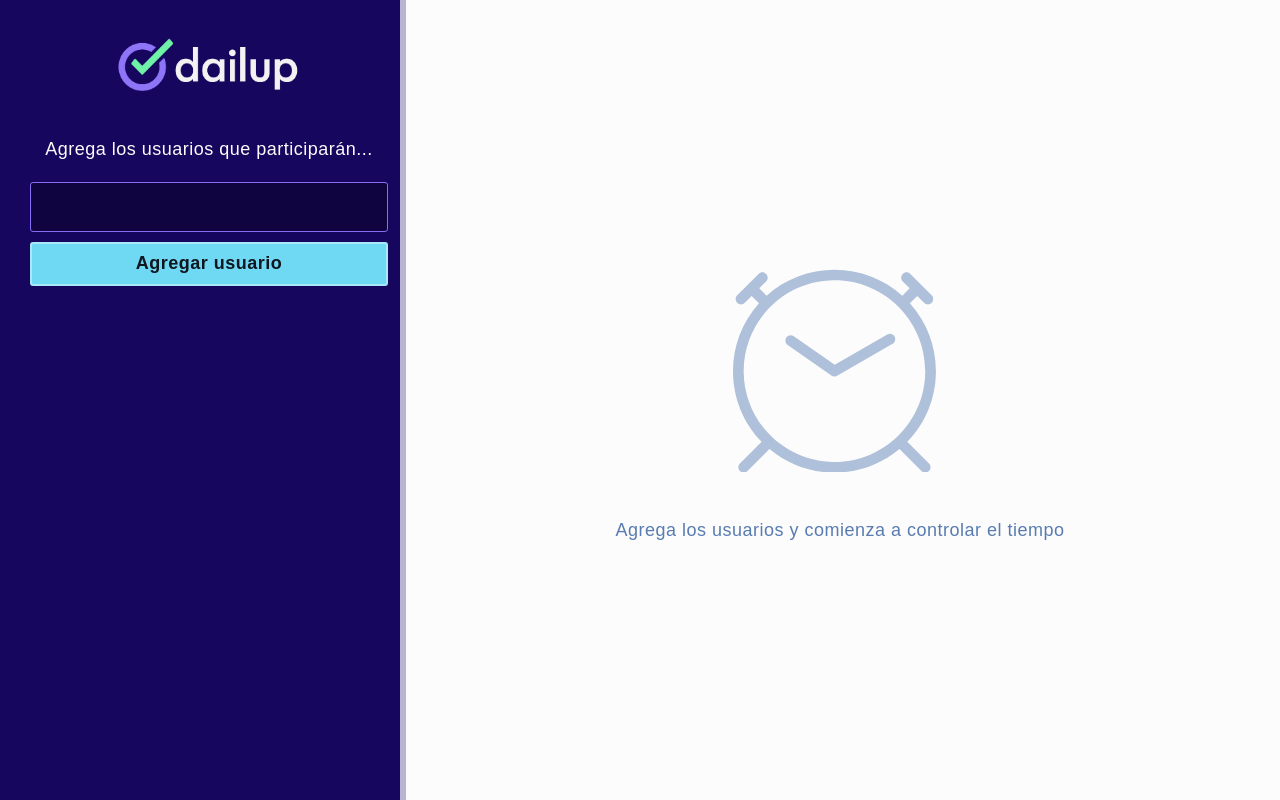
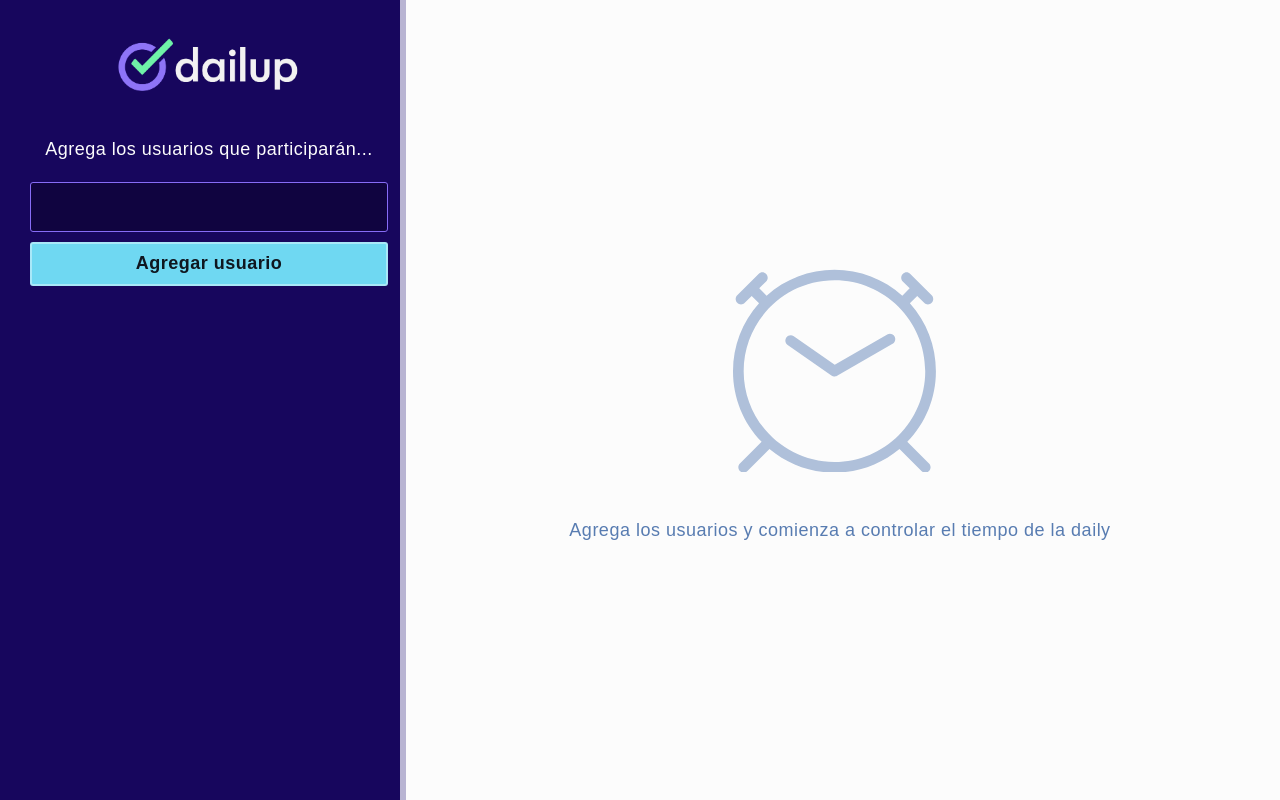
Before and after one commit to Mathiew82/dailup, a Vue app: page / in a window 1280 px wide. Built offline with nearby package versions, Linux system fonts and the light colour scheme.

Commit message:
Modificado el texto informativo de la home

```diff
--- a/src/components/Content.vue
+++ b/src/components/Content.vue
@@ -42,7 +42,7 @@
         d="M15.129 7.25c-0.138-0.239-0.444-0.321-0.683-0.183l-4.92 2.841-3.835-2.685c-0.226-0.158-0.538-0.103-0.696 0.123s-0.103 0.538 0.123 0.696l4.096 2.868c0.001 0.001 0.002 0.001 0.002 0.002 0.009 0.006 0.018 0.012 0.027 0.017 0.002 0.001 0.004 0.003 0.006 0.004 0.009 0.005 0.018 0.010 0.027 0.015 0.002 0.001 0.004 0.002 0.006 0.003 0.010 0.005 0.020 0.009 0.031 0.014 0.006 0.003 0.013 0.005 0.019 0.007 0.004 0.001 0.008 0.003 0.013 0.005 0.007 0.002 0.014 0.004 0.021 0.006 0.004 0.001 0.008 0.002 0.012 0.003 0.007 0.002 0.014 0.003 0.022 0.005 0.004 0.001 0.008 0.002 0.012 0.002 0.007 0.001 0.014 0.002 0.021 0.003 0.005 0.001 0.010 0.001 0.015 0.002 0.006 0.001 0.012 0.001 0.018 0.002 0.009 0.001 0.018 0.001 0.027 0.001 0.002 0 0.004 0 0.006 0 0 0 0-0 0-0s0 0 0.001 0c0.019 0 0.037-0.001 0.056-0.003 0.001-0 0.002-0 0.003-0 0.018-0.002 0.036-0.005 0.054-0.010 0.002-0 0.003-0.001 0.005-0.001 0.017-0.004 0.034-0.009 0.050-0.015 0.003-0.001 0.006-0.002 0.008-0.003 0.016-0.006 0.031-0.012 0.046-0.020 0.004-0.002 0.007-0.004 0.011-0.006 0.005-0.003 0.011-0.005 0.016-0.008l5.196-3c0.239-0.138 0.321-0.444 0.183-0.683z"
       ></path>
     </svg>
-    Agrega los usuarios y comienza a controlar el tiempo
+    Agrega los usuarios y comienza a controlar el tiempo de la daily
   </div>
 </template>
 
```
